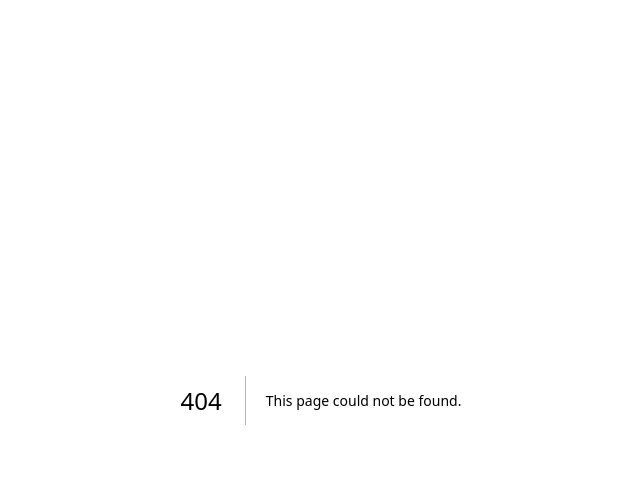
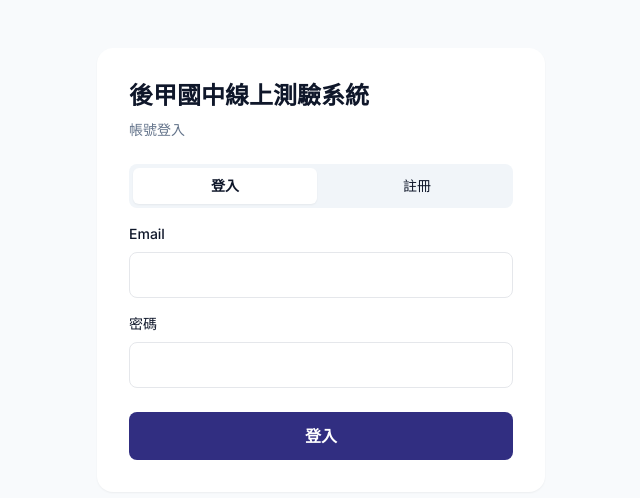
Before and after one commit to Jyngber/houjia-junior-exam-platform, a Next.js app: page /auth in a window 1280 px wide. Before the commit this address had no page. Shown: the top 498 px of the page, without its empty margins (319-959 px from the left). Built offline with nearby package versions, Linux system fonts and the light colour scheme.

Commit message:
feat: add Supabase Auth profiles roles and RLS (src/app/auth/page.tsx)

```diff
--- /dev/null
+++ b/src/app/auth/page.tsx
@@ -0,0 +1,72 @@
+"use client";
+
+import { FormEvent, useState } from "react";
+import { createClient } from "@/lib/supabase/client";
+
+type Mode = "signin" | "signup";
+
+export default function AuthPage() {
+  const [mode, setMode] = useState<Mode>("signin");
+  const [role, setRole] = useState<"teacher" | "student">("student");
+  const [email, setEmail] = useState("");
+  const [password, setPassword] = useState("");
+  const [displayName, setDisplayName] = useState("");
+  const [message, setMessage] = useState("");
+  const [loading, setLoading] = useState(false);
+
+  async function submit(event: FormEvent) {
+    event.preventDefault();
+    setLoading(true);
+    setMessage("");
+    const supabase = createClient();
+
+    try {
+      if (mode === "signin") {
+        const { error } = await supabase.auth.signInWithPassword({ email, password });
+        if (error) throw error;
+        window.location.href = role === "teacher" ? "/teacher" : "/student";
+      } else {
+        const { data, error } = await supabase.auth.signUp({
+          email,
+          password,
+          options: { data: { display_name: displayName, role } },
+        });
+        if (error) throw error;
+        setMessage(data.session ? "註冊成功，已登入。" : "註冊成功，請依 Supabase 設定完成 Email 驗證後登入。");
+      }
+    } catch (error) {
+      setMessage(error instanceof Error ? error.message : "操作失敗，請稍後再試。");
+    } finally {
+      setLoading(false);
+    }
+  }
+
+  return (
+    <main className="min-h-screen bg-slate-50 px-4 py-12 dark:bg-slate-950">
+      <section className="mx-auto max-w-md rounded-2xl bg-white p-8 shadow-sm dark:bg-slate-900">
+        <h1 className="text-2xl font-bold">後甲國中線上測驗系統</h1>
+        <p className="mt-2 text-sm text-slate-500">{mode === "signin" ? "帳號登入" : "建立帳號"}</p>
+
+        <div className="mt-6 grid grid-cols-2 gap-2 rounded-lg bg-slate-100 p-1 dark:bg-slate-800">
+          <button type="button" onClick={() => setMode("signin")} className={mode === "signin" ? "rounded-md bg-white py-2 text-sm font-semibold shadow-sm dark:bg-slate-700" : "py-2 text-sm"}>登入</button>
+          <button type="button" onClick={() => setMode("signup")} className={mode === "signup" ? "rounded-md bg-white py-2 text-sm font-semibold shadow-sm dark:bg-slate-700" : "py-2 text-sm"}>註冊</button>
+        </div>
+
+        {mode === "signup" && (
+          <>
+            <label className="mt-5 block text-sm font-medium">姓名<input value={displayName} onChange={e => setDisplayName(e.target.value)} className="mt-2 w-full rounded-lg border p-3 dark:bg-slate-950" required /></label>
+            <label className="mt-4 block text-sm font-medium">身分<select value={role} onChange={e => setRole(e.target.value as "teacher" | "student")} className="mt-2 w-full rounded-lg border p-3 dark:bg-slate-950"><option value="student">學生</option><option value="teacher">教師</option></select></label>
+          </>
+        )}
+
+        <form onSubmit={submit}>
+          <label className="mt-4 block text-sm font-medium">Email<input type="email" value={email} onChange={e => setEmail(e.target.value)} className="mt-2 w-full rounded-lg border p-3 dark:bg-slate-950" required /></label>
+          <label className="mt-4 block text-sm font-medium">密碼<input type="password" value={password} onChange={e => setPassword(e.target.value)} className="mt-2 w-full rounded-lg border p-3 dark:bg-slate-950" minLength={6} required /></label>
+          <button disabled={loading} className="mt-6 w-full rounded-lg bg-[#312E81] px-4 py-3 font-semibold text-white disabled:opacity-50">{loading ? "處理中..." : mode === "signin" ? "登入" : "建立帳號"}</button>
+        </form>
+
+        {message && <p role="status" className="mt-4 rounded-lg bg-slate-100 p-3 text-sm dark:bg-slate-800">{message}</p>}
+      </section>
+    </main>
+  );
+}
```
